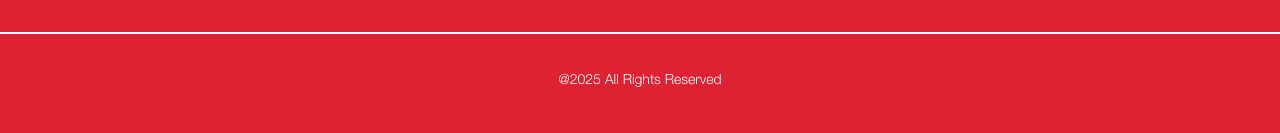
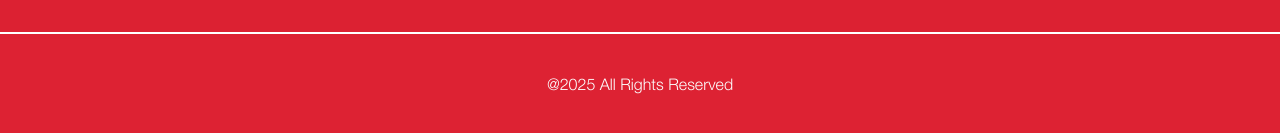
Before and after one commit to giorgigordiashvili/henka, a Next.js app: page /en in a window 1280 px wide. Shown: the part 7526-7659 px from the top of the page. Built offline with nearby package versions, Linux system fonts and the light colour scheme.

Commit message:
Fixes #33

```diff
--- a/src/components/Footer.tsx
+++ b/src/components/Footer.tsx
@@ -145,7 +145,7 @@ const Footer = ({ dictionary }: Props) => {
         </NavSocialsWrapper>
         <WhiteLine />
         <CopyrightWrapper>
-          <Typography variant="xsBodytext">{dictionary.copyright}</Typography>
+          <Typography variant="sBodytext">{dictionary.copyright}</Typography>
         </CopyrightWrapper>
       </BottomFooter>
     </FooterContainer>
```
